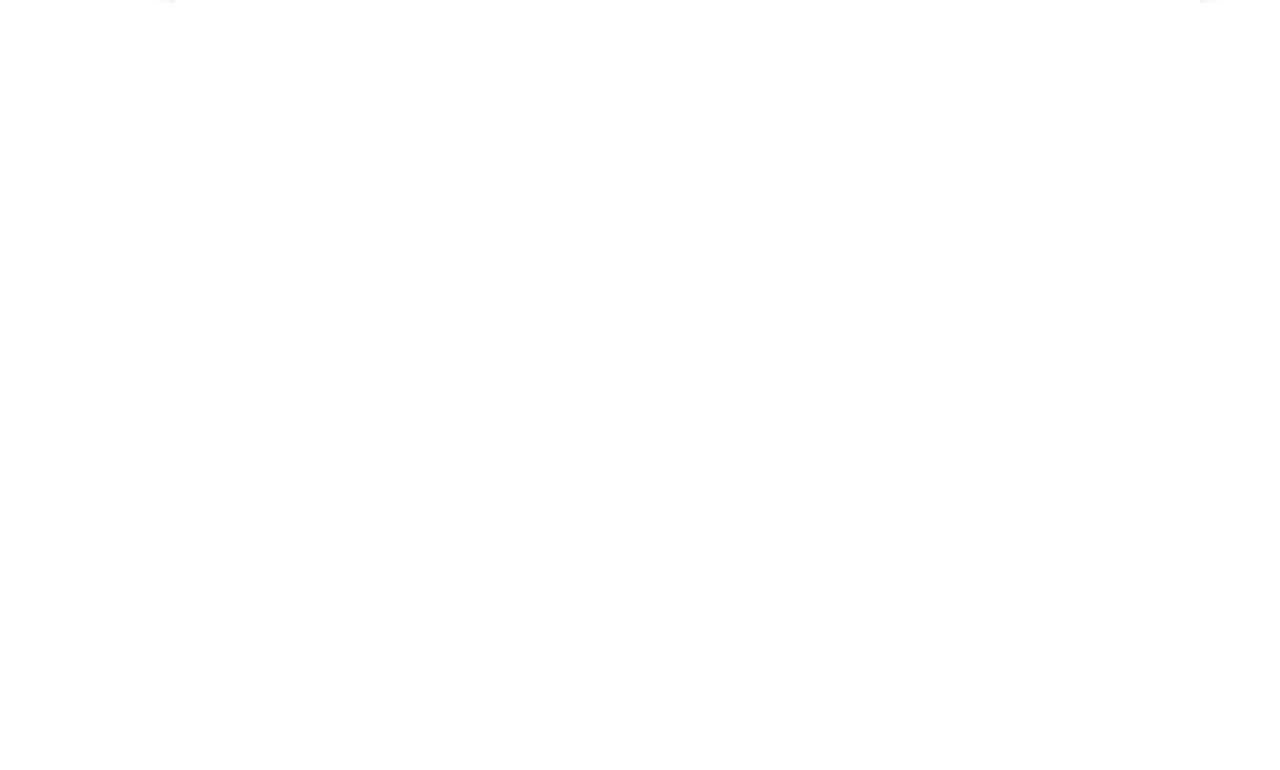
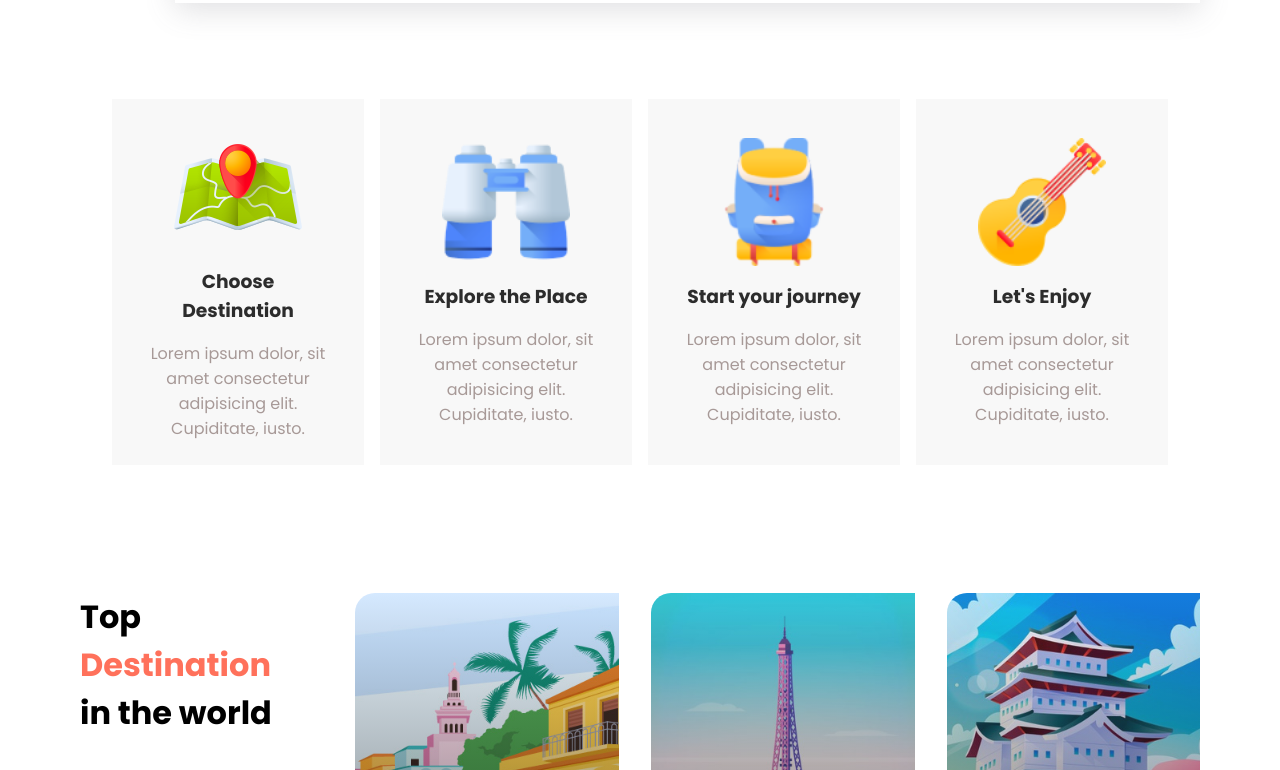
Before and after one commit to al-jabir/travel-agency, a React (Create React App) app: page / in a window 1280 px wide. Shown: the part 890-1660 px from the top of the page. Before the commit the page ends 893 px from the top, so only its background shows below. Built offline with nearby package versions, Linux system fonts and the light colour scheme.

Commit message:
initial code

```diff
--- a/src/App.js
+++ b/src/App.js
@@ -1,12 +1,16 @@
 import React from 'react';
+import Destination from './components/Destination';
 import Home from './components/Home';
 import Navbar from './components/Navbar';
+import Services from './components/Services';
 
 const App = () => {
   return (
     <>
       <Navbar />
       <Home />
+      <Services />
+      <Destination />
     </>
   );
 };
--- a/src/index.css
+++ b/src/index.css
@@ -13,7 +13,7 @@
 }
 
 body {
-  margin: 0 5rem;
+  padding: 0 5rem;
   margin-top: 2rem;
   font-family: -apple-system, BlinkMacSystemFont, 'Segoe UI', 'Roboto', 'Oxygen',
     'Ubuntu', 'Cantarell', 'Fira Sans', 'Droid Sans', 'Helvetica Neue',
```
